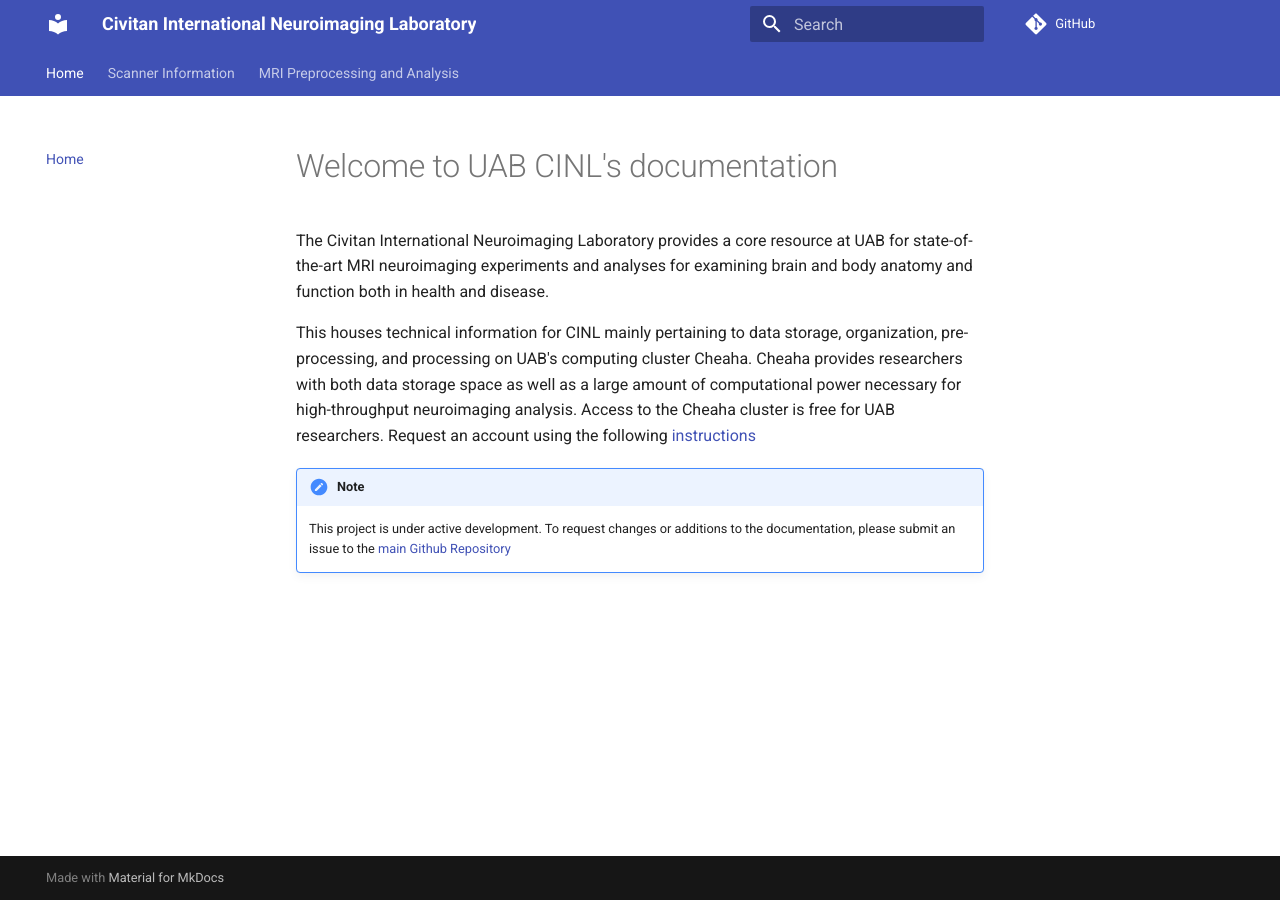
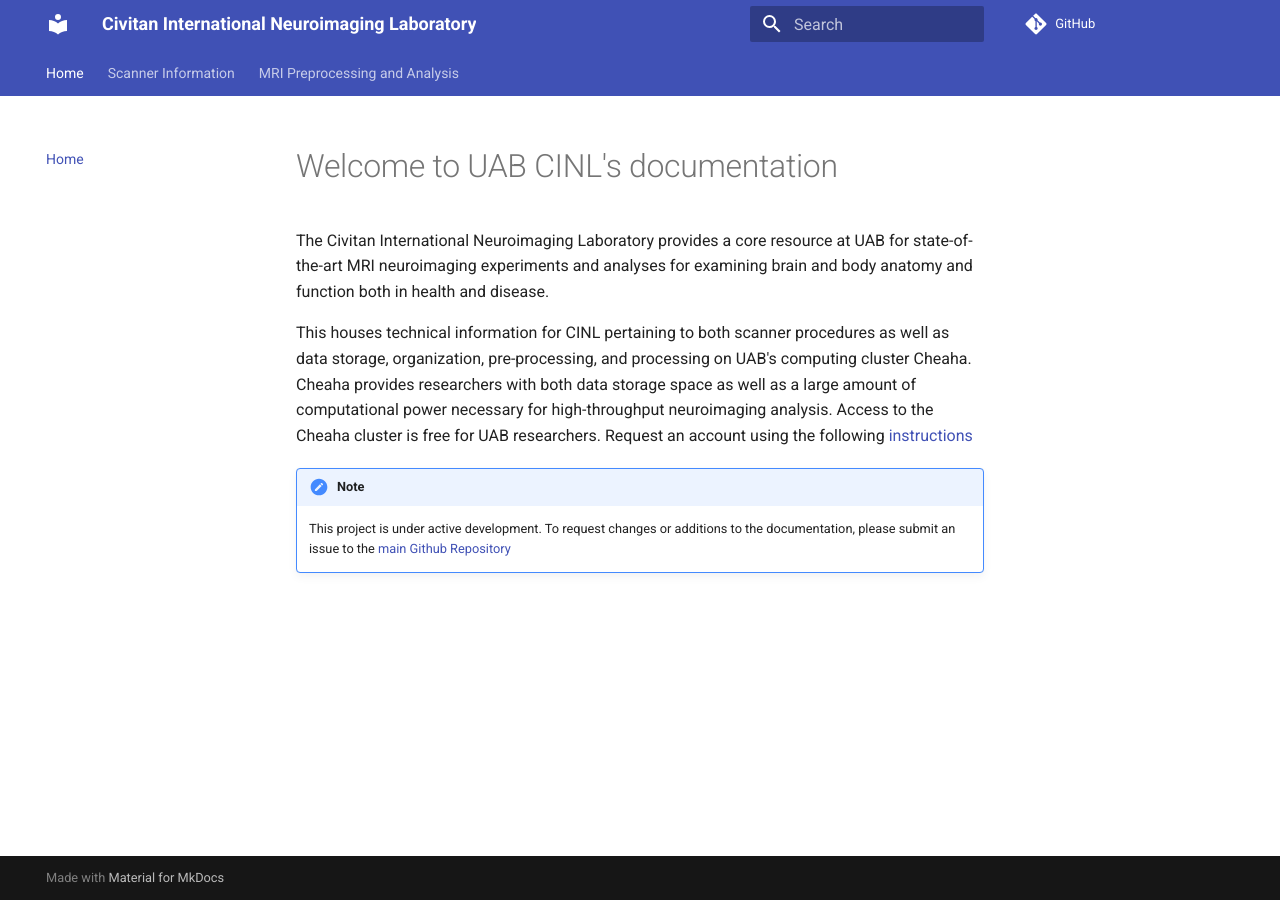
Before and after one commit to UAB-CINL/UAB-CINL.github.io, an MkDocs documentation site: the page built from docs/index.md, in a window 1280 px wide. Built offline with MkDocs 1.6.1 and Material for MkDocs 9.7.7, drawn with Linux system fonts in a browser that asks for light colours; comment, search, counter and statistics services are not loaded.

Commit message:
minor edits to index intro

```diff
--- a/docs/index.md
+++ b/docs/index.md
@@ -1,17 +1,8 @@
 # Welcome to UAB CINL's documentation
 
-The Civitan International Neuroimaging Laboratory provides a core
-resource at UAB for state-of-the-art MRI neuroimaging experiments and
-analyses for examining brain and body anatomy and function both in
-health and disease.
+The Civitan International Neuroimaging Laboratory provides a core resource at UAB for state-of-the-art MRI neuroimaging experiments and analyses for examining brain and body anatomy and function both in health and disease.
 
-This houses technical information for CINL mainly pertaining to data
-storage, organization, pre-processing, and processing on UAB's computing
-cluster Cheaha. Cheaha provides researchers with both data storage space
-as well as a large amount of computational power necessary for
-high-throughput neuroimaging analysis. Access to the Cheaha cluster is
-free for UAB researchers. Request an account using the following
-[instructions](https://uabrc.github.io/account_management/uab_user/)
+This houses technical information for CINL pertaining to both scanner procedures as well as data storage, organization, pre-processing, and processing on UAB's computing cluster Cheaha. Cheaha provides researchers with both data storage space as well as a large amount of computational power necessary for high-throughput neuroimaging analysis. Access to the Cheaha cluster is free for UAB researchers. Request an account using the following [instructions](https://uabrc.github.io/account_management/uab_user/)
 
 !!! note
 
```
